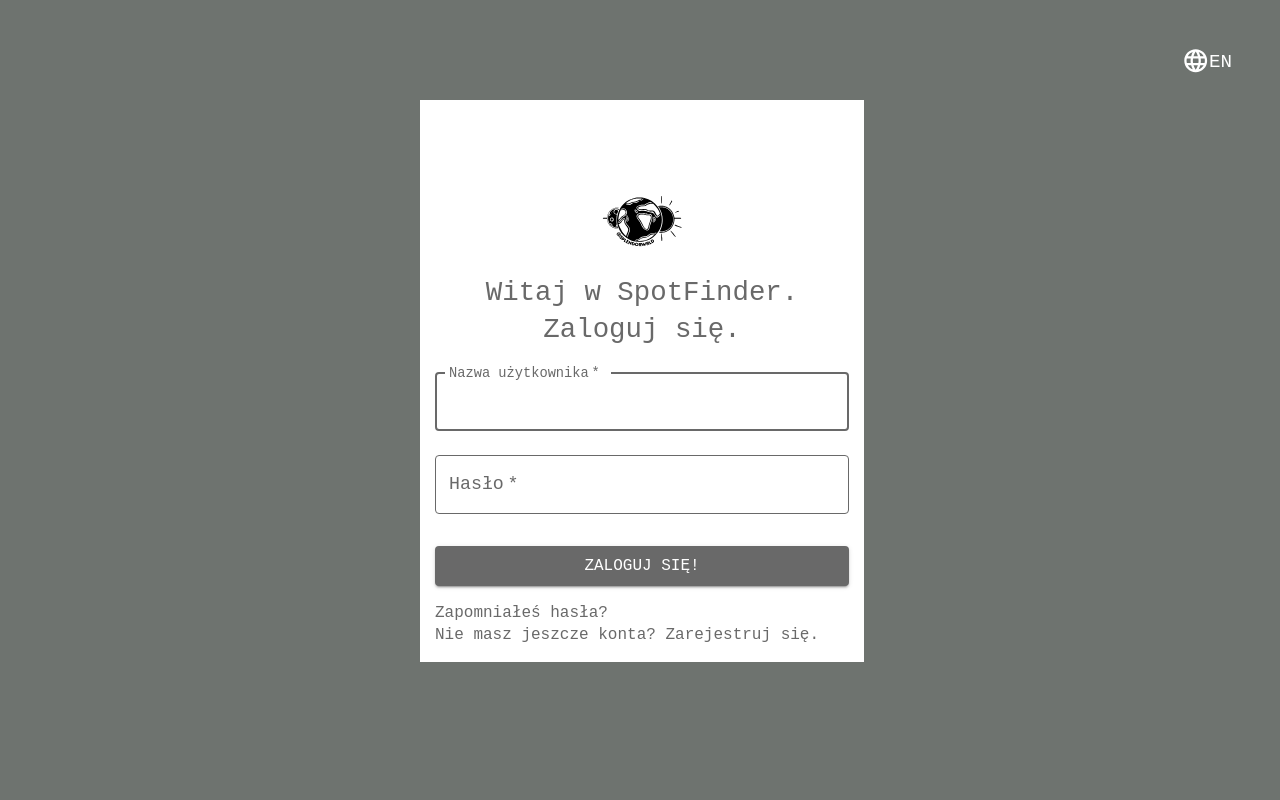
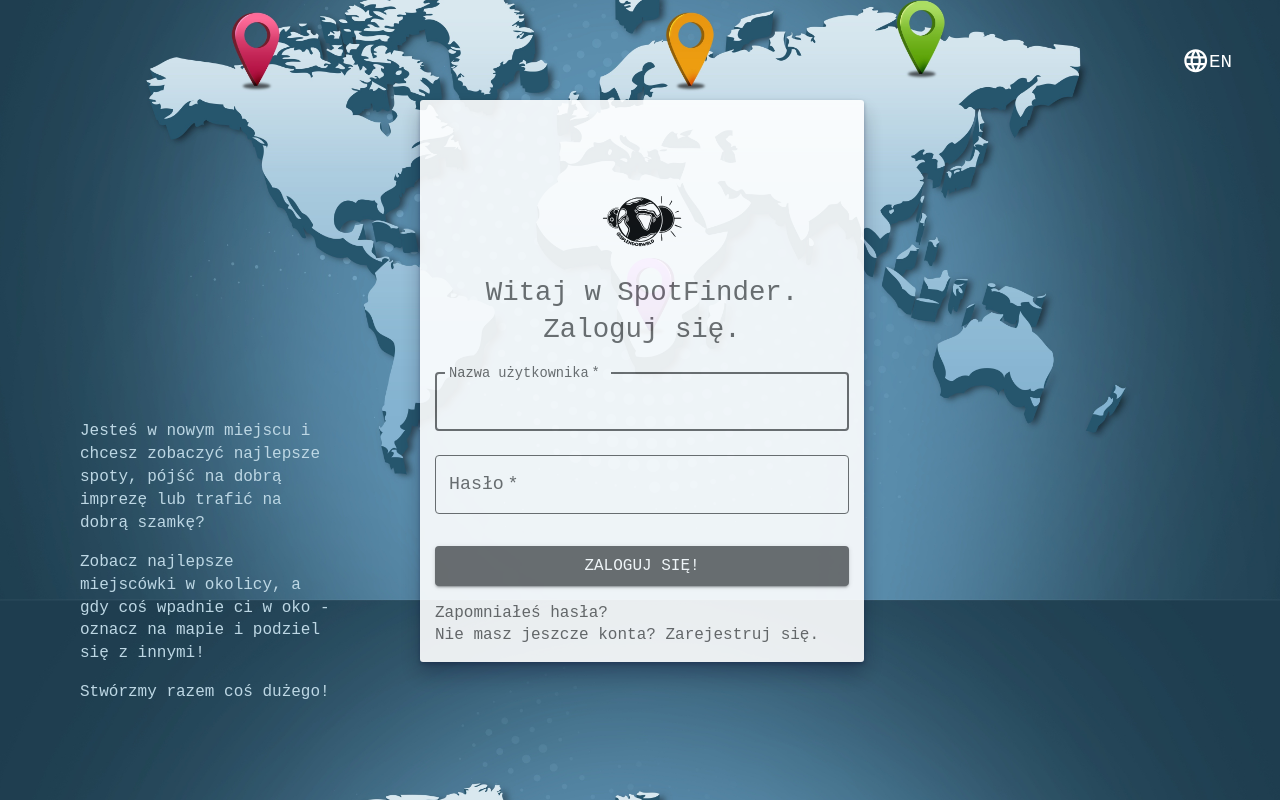
Before and after one commit to sossnowski/localization-app-front, a React (Create React App) app: page /login in a window 1280 px wide. Built offline with nearby package versions, Linux system fonts and the light colour scheme.

Commit message:
change login screens and notification no data info

```diff
--- /dev/null
+++ b/src/components/common/AppDescription.js
@@ -0,0 +1,37 @@
+import { makeStyles } from '@material-ui/core';
+import React from 'react';
+import PropTypes from 'prop-types';
+
+const useStyles = makeStyles((theme) => ({
+  instruction: {
+    display: 'none',
+    [theme.breakpoints.up('md')]: {
+      display: 'block',
+      color: '#BDD7E4',
+      position: 'absolute',
+      bottom: 80,
+      left: 80,
+      minWidth: 200,
+      maxWidth: '20vw',
+    },
+  },
+}));
+
+const AppDescription = (props) => {
+  const { paragraphs } = props;
+  const classes = useStyles();
+
+  return (
+    <div className={classes.instruction}>
+      <p>{paragraphs.first_}</p>
+      <p>{paragraphs.second_}</p>
+      <p>{paragraphs.third_}</p>
+    </div>
+  );
+};
+
+AppDescription.propTypes = {
+  paragraphs: PropTypes.object.isRequired,
+};
+
+export default AppDescription;
--- a/src/components/login/Main.js
+++ b/src/components/login/Main.js
@@ -16,7 +16,7 @@
 import UserSessionDataHandler from '../../auth/UserSessionDataHandler';
 import Languages from '../../consts/languages';
 import history from '../../history';
-import PopupLoader from '../common/Loader';
+import AppDescription from '../common/AppDescription';
 
 const useStyles = makeStyles((theme) => ({
   wrapper: {
@@ -24,23 +24,33 @@
     height: '100vh',
     position: 'relative',
     backgroundColor: '#ffffff',
+    backgroundImage: 'url("mapMain.jpg")',
+    backgroundSize: 'cover',
+    backgroundPositionX: 'center',
     overflowY: 'auto',
-    uverflowX: 'hidden',
     [theme.breakpoints.up('md')]: {
       backgroundColor: '#6E736F',
+      backgroundSize: 'cover',
+      backgroundPositionY: '-200px',
     },
   },
   root: {
     width: '100%',
     padding: 15,
     color: 'white',
+    height: '100vh',
+    opacity: 0.9,
     backgroundColor: '#ffffff',
     [theme.breakpoints.up('md')]: {
+      height: 'auto',
       paddingTop: '15px',
       paddingBottom: '15px',
       marginTop: '100px',
       marginLeft: 'calc(50% - 220px)',
       marginBottom: '40px',
+      opacity: 0.9,
+      borderRadius: 3,
+      boxShadow: '0 2px 4px rgb(0 0 40 / 0.3), 0 12px 20px rgb(0 0 40 / 0.3)',
     },
   },
   gridStyle: {
@@ -335,6 +345,7 @@
           </div>
         </div>
       </Container>
+      <AppDescription paragraphs={subtitles.appDescription} />
     </div>
   );
 };
--- a/src/components/notification/Main.js
+++ b/src/components/notification/Main.js
@@ -92,6 +92,11 @@
             />
           </ListItem>
         ))}
+        {!notifications.length && (
+          <ListItem className={classes.listItem} key="no-items">
+            <ListItemText primary={strings.noItems_} />
+          </ListItem>
+        )}
         <ListItem
           button
           className={classes.listItem}
--- a/src/components/posts/DisplayPost.js
+++ b/src/components/posts/DisplayPost.js
@@ -170,7 +170,7 @@
             </>
           ) : null}
         </Grid>
-        {post.photos.length && (
+        {post.photos.length ? (
           <Grid item xs={12}>
             {post.photos[0].filename.split('.')[1] === 'mp4' ||
             post.photos[0].filename.split('.')[1] === 'webm' ||
@@ -187,7 +187,7 @@
               />
             )}
           </Grid>
-        )}
+        ) : null}
         <Grid item xs={12}>
           {post.description}
         </Grid>
--- a/src/components/registration/Main.js
+++ b/src/components/registration/Main.js
@@ -16,6 +16,7 @@
 import Languages from '../../consts/languages';
 import history from '../../history';
 import PopupLoader from '../common/Loader';
+import AppDescription from '../common/AppDescription';
 
 const useStyles = makeStyles((theme) => ({
   wrapper: {
@@ -23,23 +24,33 @@
     height: '100vh',
     position: 'relative',
     backgroundColor: '#ffffff',
+    backgroundImage: 'url("mapMain.jpg")',
+    backgroundSize: 'cover',
+    backgroundPositionX: 'center',
     overflowY: 'auto',
-    uverflowX: 'hidden',
     [theme.breakpoints.up('md')]: {
       backgroundColor: '#6E736F',
+      backgroundSize: 'cover',
+      backgroundPositionY: '-200px',
     },
   },
   root: {
     width: '100%',
     padding: 15,
     color: 'white',
+    height: '100vh',
+    opacity: 0.9,
     backgroundColor: '#ffffff',
     [theme.breakpoints.up('md')]: {
+      height: 'auto',
       paddingTop: '15px',
       paddingBottom: '15px',
       marginTop: '100px',
       marginLeft: 'calc(50% - 220px)',
       marginBottom: '40px',
+      opacity: 0.9,
+      borderRadius: 3,
+      boxShadow: '0 2px 4px rgb(0 0 40 / 0.3), 0 12px 20px rgb(0 0 40 / 0.3)',
     },
   },
   paper: {
@@ -354,6 +365,7 @@
           </form>
         </div>
       </Container>
+      <AppDescription paragraphs={subtitles.appDescription} />
     </div>
   );
 };
--- a/src/components/registration/ResetPassword.js
+++ b/src/components/registration/ResetPassword.js
@@ -17,6 +17,7 @@
 } from '../../helpers/apiRequests';
 import Languages from '../../consts/languages';
 import history from '../../history';
+import AppDescription from '../common/AppDescription';
 
 const useStyles = makeStyles((theme) => ({
   wrapper: {
@@ -24,23 +25,33 @@
     height: '100vh',
     position: 'relative',
     backgroundColor: '#ffffff',
+    backgroundImage: 'url("mapMain.jpg")',
+    backgroundSize: 'cover',
+    backgroundPositionX: 'center',
     overflowY: 'auto',
-    uverflowX: 'hidden',
     [theme.breakpoints.up('md')]: {
       backgroundColor: '#6E736F',
+      backgroundSize: 'cover',
+      backgroundPositionY: '-200px',
     },
   },
   root: {
     width: '100%',
     padding: 15,
     color: 'white',
+    height: '100vh',
+    opacity: 0.9,
     backgroundColor: '#ffffff',
     [theme.breakpoints.up('md')]: {
+      height: 'auto',
       paddingTop: '15px',
       paddingBottom: '15px',
       marginTop: '100px',
       marginLeft: 'calc(50% - 220px)',
       marginBottom: '40px',
+      opacity: 0.9,
+      borderRadius: 3,
+      boxShadow: '0 2px 4px rgb(0 0 40 / 0.3), 0 12px 20px rgb(0 0 40 / 0.3)',
     },
   },
   paper: {
@@ -358,6 +369,7 @@
           </form>
         </div>
       </Container>
+      <AppDescription paragraphs={subtitles.appDescription} />
     </div>
   );
 };
--- a/src/components/wrapper/Main.js
+++ b/src/components/wrapper/Main.js
@@ -200,6 +200,7 @@
   };
 
   const showMoreNotifications = () => {
+    if (!notificationsRef.current.length) return;
     authGetRequestWithParams('notifications', {
       offset: notificationsRef.current.length,
     }).then((result) => {
--- a/src/consts/languages.js
+++ b/src/consts/languages.js
@@ -1,6 +1,12 @@
 export default {
   pl: {
     appName_: 'SpotFinder',
+    appDescription: {
+      first_: `Jesteś w nowym miejscu i chcesz zobaczyć najlepsze spoty, pójść na dobrą imprezę lub trafić na dobrą szamkę?`,
+      second_: `Zobacz najlepsze miejscówki w okolicy, a gdy coś wpadnie ci w oko -
+      oznacz na mapie i podziel się z innymi!`,
+      third_: 'Stwórzmy razem coś dużego!',
+    },
     loginScreen: {
       username_: 'Nazwa użytkownika',
       password_: 'Hasło',
@@ -120,6 +126,7 @@
       notLikePost_: 'nie lubi twojego postu',
       commented_: 'skomentował twój post',
       showMore_: 'Pokaż więcej',
+      noItems_: 'Nie masz powiadomień',
     },
     alerts: {
       loginError: {
@@ -155,6 +162,11 @@
   },
   en: {
     appName_: 'SpotFinder',
+    appDescription: {
+      first_: `Are you in new place and want to see best spots, go to nice party or just eat something good?`,
+      second_: `See the best places, and when there is a place you like - tag it on map to others! `,
+      third_: `Let's make something great together`,
+    },
     loginScreen: {
       username_: 'User Name',
       email_: 'Email',
@@ -274,6 +286,7 @@
       notLikePost_: 'do not like your post',
       commented_: 'commented your post',
       showMore_: 'Show more',
+      noItems_: 'There is no notifications',
     },
     alerts: {
       loginError: {
```
Also changed, not shown: public/mapMain.jpg (added).
